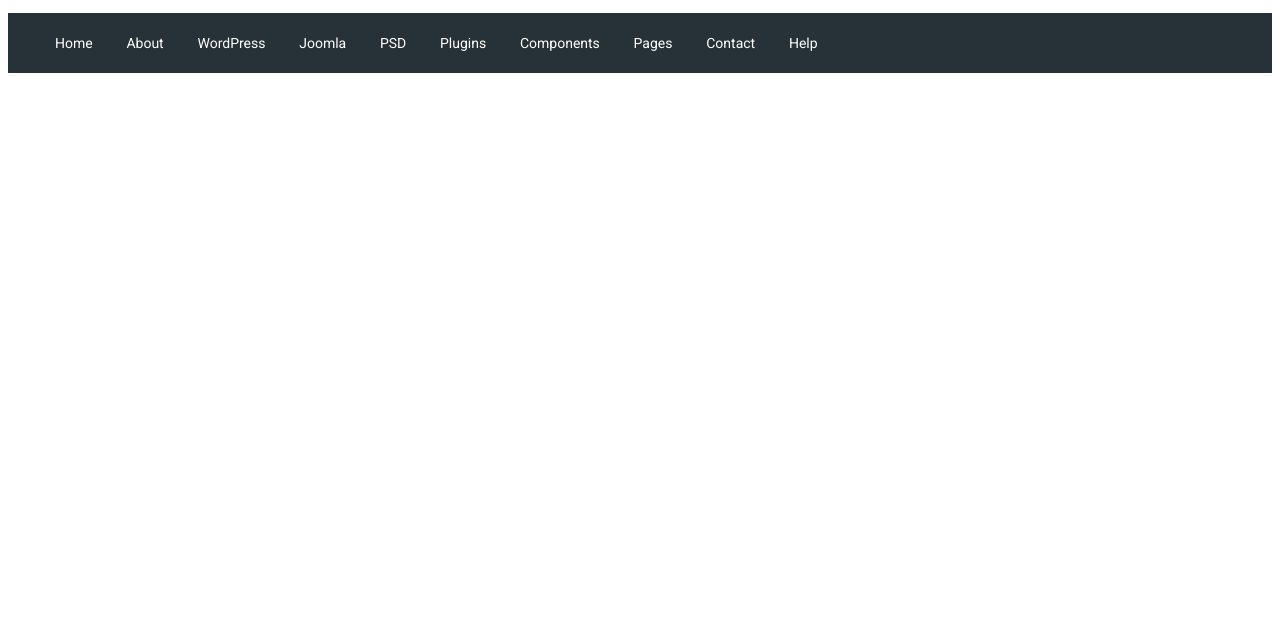
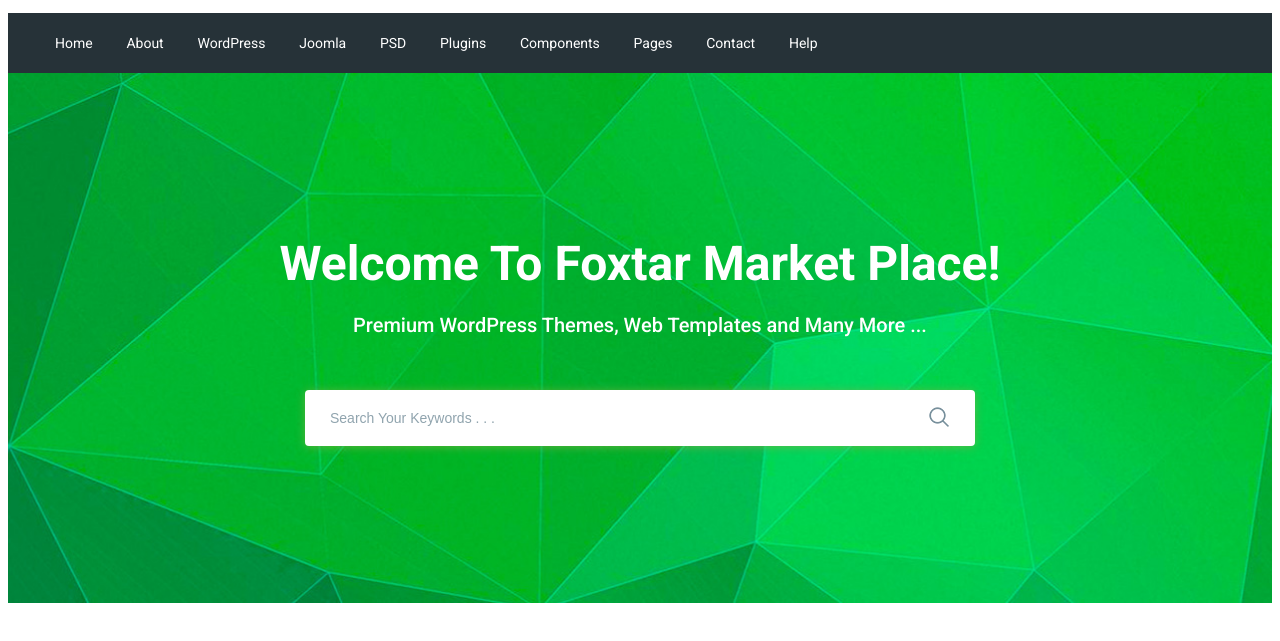
Before and after one commit to evgenok/moderno, a website: page app/index.html in a window 1280 px wide. Shown: the part 85-726 px from the top of the page. Drawn offline with nearby package versions, Linux system fonts and the light colour scheme; files that its build step writes are made by us from their sources.

Commit message:
added search section

```diff
--- a/app/index.html
+++ b/app/index.html
@@ -97,11 +97,32 @@
                 </nav>
             </div>
         </div>
+    </header>
+
+    <section class="search" style="background-image: url(images/icons/search-bg.jpg);">
+        <div class="container">
+            <div class="search__inner">
+
+                <div class="search__inner__title">
+                    Welcome To Foxtar Market Place!
+                </div>
+                <div class="search__inner__text">
+                    Premium WordPress Themes, Web Templates and Many More ...
+                </div>
+                <div class="search__inner__form">
+                    <form>
+                        <input type="text" placeholder="Search Your Keywords . . ." required>
+                        <button type="submit">
+                            <img src="images/icons/search.png" alt="">
+                        </button>
+                    </form>
+                </div>
 
 
 
-    </header>
-
+            </div>
+        </div>
+    </section>
 
 
 
--- a/app/scss/style.scss
+++ b/app/scss/style.scss
@@ -57,3 +57,60 @@
         color: #fff;
     }
 }
+
+.search{
+    background-repeat: no-repeat;
+    background-size: cover;
+    background-position: center;
+    min-height: 530px;
+}
+
+.search__inner{
+    padding: 155px 0px 100px;
+    text-align: center;
+    color: #fff;
+    &__title{
+        font-size: 48px;
+        font-weight: 700;
+        line-height: 1.5;
+
+        margin-bottom: 10px;
+    }
+    &__text{
+        font-size: 20px;
+        font-weight: 500;
+        line-height: 1.5;
+
+        margin-bottom: 50px;
+    }
+    &__form{
+        max-width: 670px;
+        margin: 0 auto;
+        position: relative;
+        input{
+            display: block;
+            width: 100%;
+            box-shadow: 0px 1px 10px 0px rgba(124, 178, 64, 0.75);
+            border-radius: 4px;
+            height: 56px;
+            border: none;
+
+            font-size: 14px;
+            font-weight: 500;
+
+            padding-left: 25px;
+            padding-right: 60px;
+            &::placeholder{
+                color: #90a4ae;
+            }
+        }
+        button{
+            position: absolute;
+            border: none;
+            background-color: transparent;
+            right: 20px;
+            top: 16px;
+
+        }
+    }
+}
```
Also changed, not shown: app/images/icons/search-bg.jpg (added), app/images/icons/search.png (added).
